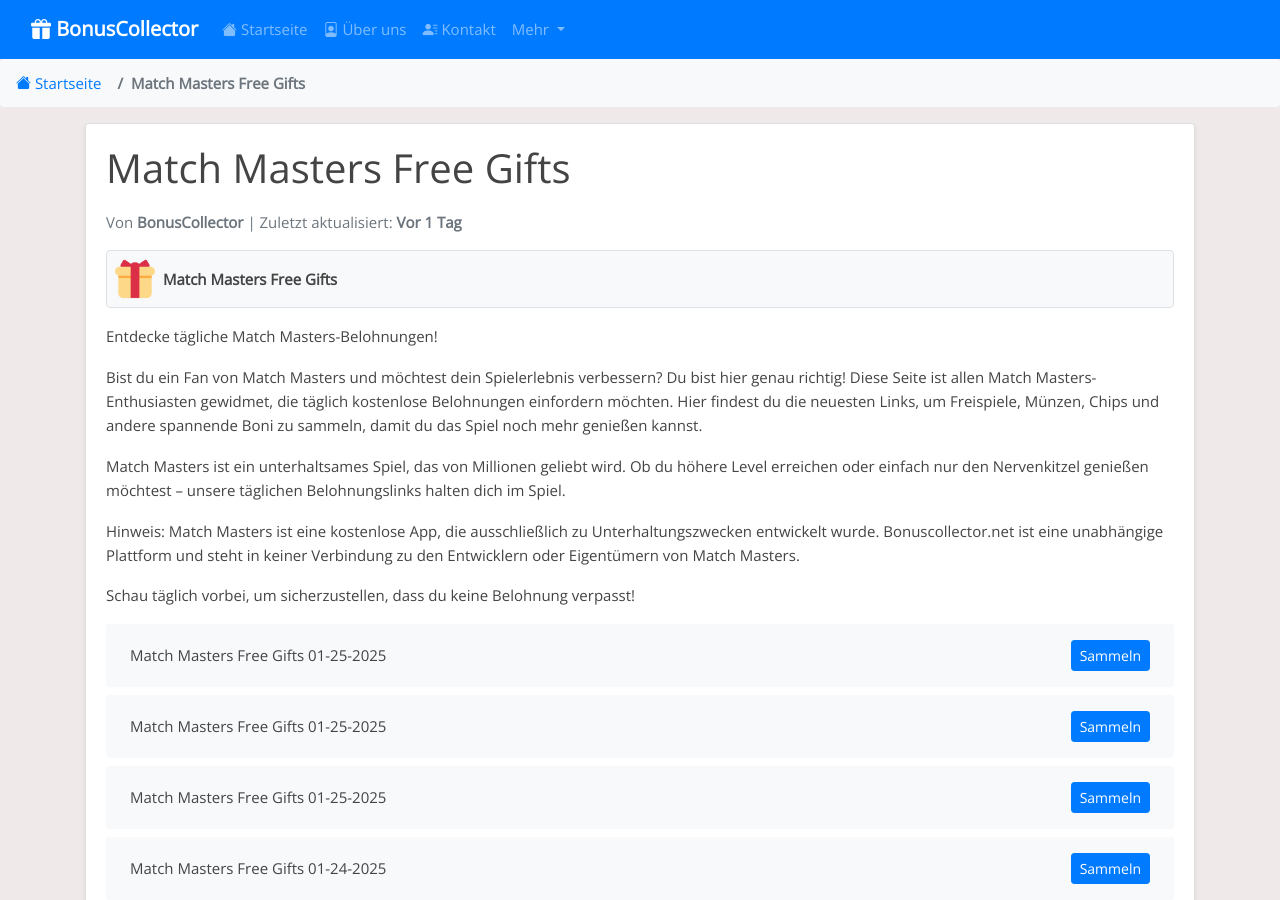
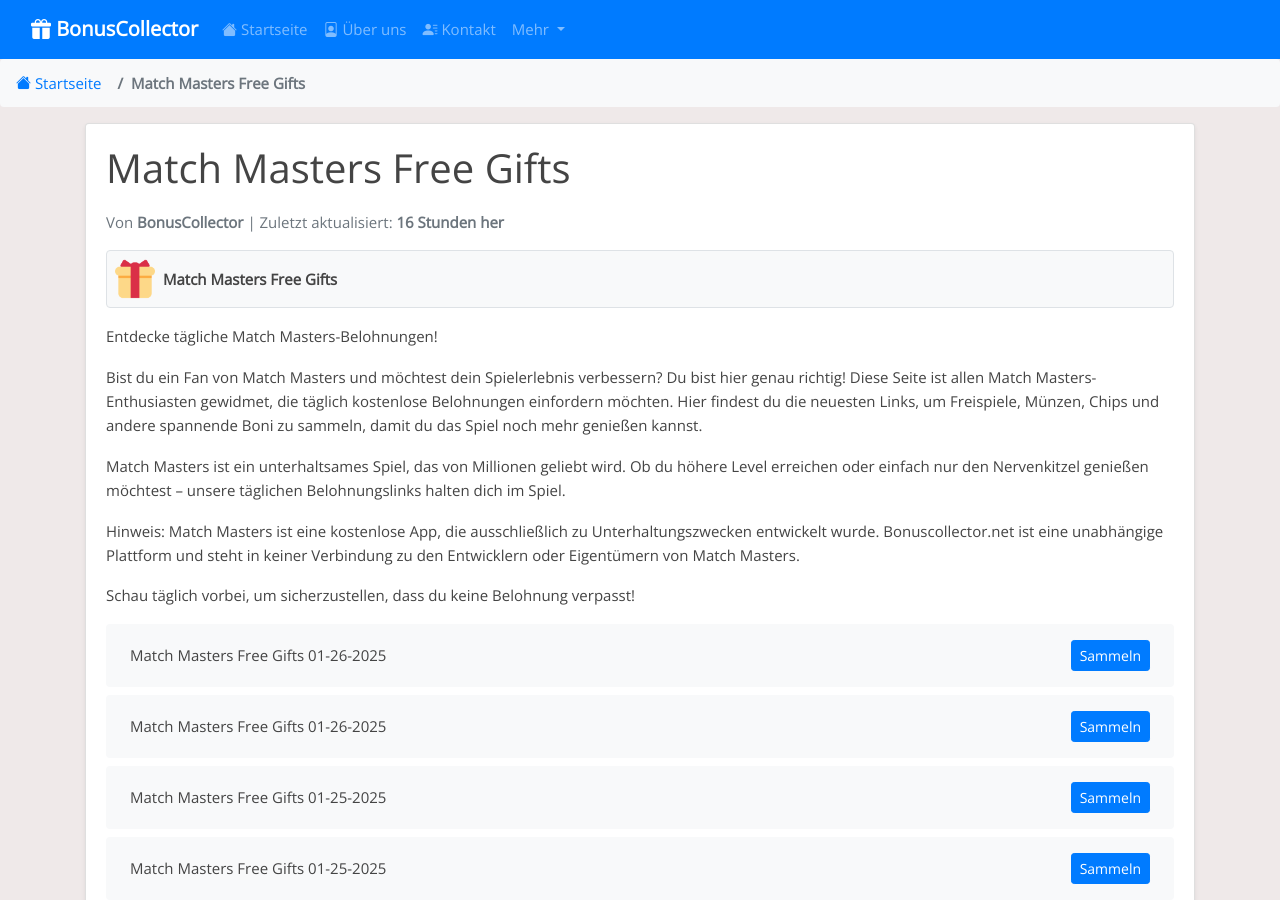
Before and after one commit to Prollad99/bs-de, a Jekyll site: the page built from _posts/2025-01-18-match-masters.md, in a window 1280 px wide and 900 px high. Built offline with Jekyll 4.4.1, drawn with Linux system fonts in a browser that asks for light colours; some of the changed text lies outside the part shown.

Commit message:
Aktualisiere match-masters-Belohnungslinks, Inhalte und Änderungsdatum

```diff
--- a/_data/include_files.yml
+++ b/_data/include_files.yml
@@ -5,7 +5,7 @@
   last_modified: 2025-01-25 11:10:37
 
 match-masters.html:
-  last_modified: 2025-01-25 18:15:56
+  last_modified: 2025-01-26 12:23:04
 
 monopoly-go.html:
   last_modified: 2025-01-25 18:16:00
--- a/_includes/match-masters.html
+++ b/_includes/match-masters.html
@@ -1,4 +1,12 @@
 <ul class="list-group mt-3 mb-4">
+  <li class="list-group-item d-flex justify-content-between align-items-center">
+    <span>Match Masters Free Gifts 01-26-2025</span>
+    <a href="https://go.matchmasters.io/l/p/BKXvEbY6H1Y" class="btn btn-primary btn-sm">Sammeln</a>
+  </li>
+  <li class="list-group-item d-flex justify-content-between align-items-center">
+    <span>Match Masters Free Gifts 01-26-2025</span>
+    <a href="https://go.matchmasters.io/l/p/gI9LHdxlT3I" class="btn btn-primary btn-sm">Sammeln</a>
+  </li>
   <li class="list-group-item d-flex justify-content-between align-items-center">
     <span>Match Masters Free Gifts 01-25-2025</span>
     <a href="https://go.matchmasters.io/l/p/fkTuGIihiP0" class="btn btn-primary btn-sm">Sammeln</a>
@@ -391,12 +399,4 @@
     <span>Match Masters Free Gifts 01-18-2025</span>
     <a href="https://go.matchmasters.io/l/p/FTAuH174-so" class="btn btn-primary btn-sm">Sammeln</a>
   </li>
-  <li class="list-group-item d-flex justify-content-between align-items-center">
-    <span>Match Masters Free Gifts 01-18-2025</span>
-    <a href="https://go.matchmasters.io/l/p/KLTC4fEYtbo" class="btn btn-primary btn-sm">Sammeln</a>
-  </li>
-  <li class="list-group-item d-flex justify-content-between align-items-center">
-    <span>Match Masters Free Gifts 01-18-2025</span>
-    <a href="https://go.matchmasters.io/l/p/rH6JK4OiMt8" class="btn btn-primary btn-sm">Sammeln</a>
-  </li>
 </ul>
```
Also changed, not shown: links-json/match-masters.json (+8 -8 lines).
